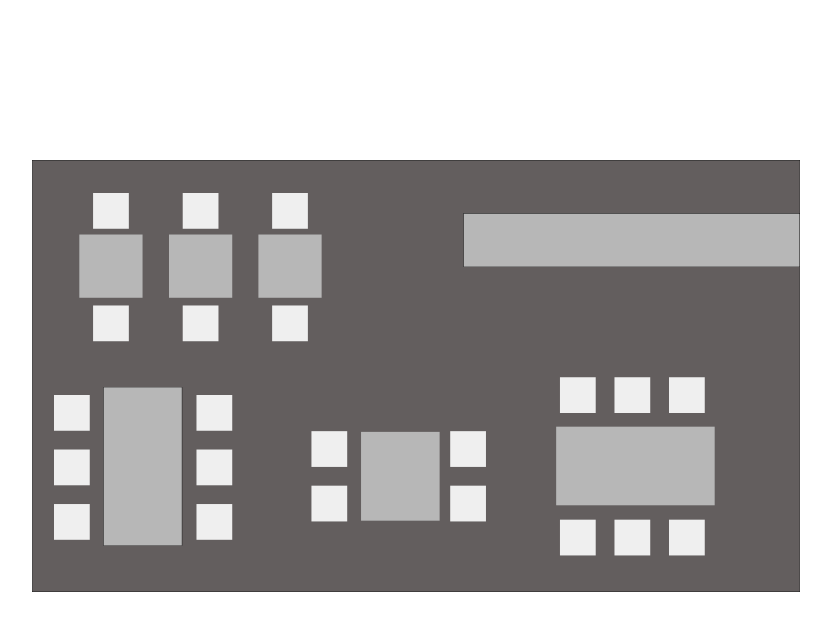
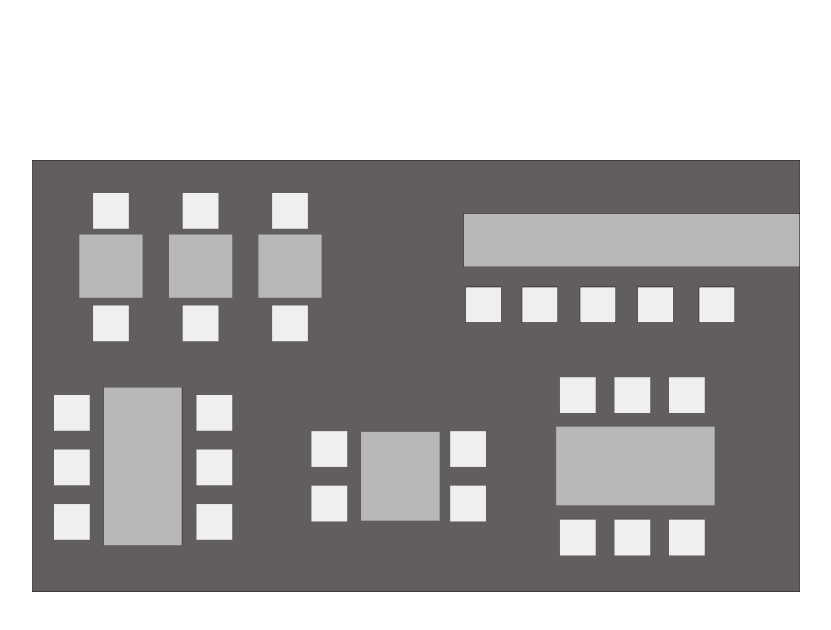
Before and after one commit to Devine4Life-Jules/maitreHotel, a React (Vite) app: page / in a window 1280 px wide. Shown: the top 630 px of the page, without its empty margins (224-1055 px from the left). Built offline with nearby package versions, Linux system fonts and the light colour scheme.

Commit message:
fiexed bar charirs on floorplan

```diff
--- a/src/components/FloorPlan.jsx
+++ b/src/components/FloorPlan.jsx
@@ -65,6 +65,36 @@ const FloorPlan = () => {
                             <rect fill="#efefef" x="1592.5" y="543.1" width="89.4" height="89.4" />
                         </g>
                     </g>
+                    <g id="barSpot5">
+                    <g>
+                        <rect className="cls-1" fill="#efefef" x="1667.6" y="317.5" width="89.4" height="89.4"/>
+                        <path d="M1756.4,318v88.4h-88.4v-88.4h88.4M1757.4,317h-90.4v90.4h90.4v-90.4h0Z"/>
+                    </g>
+                    </g>
+                    <g id="barSpot4">
+                    <g>
+                        <rect className="cls-1" fill="#efefef" x="1514.1" y="317.5" width="89.4" height="89.4"/>
+                        <path d="M1603,318v88.4h-88.4v-88.4h88.4M1604,317h-90.4v90.4h90.4v-90.4h0Z"/>
+                    </g>
+                    </g>
+                    <g id="barSpot3">
+                    <g>
+                        <rect className="cls-1" fill="#efefef" x="1370.1" y="317.5" width="89.4" height="89.4"/>
+                        <path d="M1459,318v88.4h-88.4v-88.4h88.4M1460,317h-90.4v90.4h90.4v-90.4h0Z"/>
+                    </g>
+                    </g>
+                    <g id="barSpot2">
+                    <g>
+                        <rect className="cls-1" fill="#efefef" x="1225.1" y="317.5" width="89.4" height="89.4"/>
+                        <path d="M1313.9,318v88.4h-88.4v-88.4h88.4M1314.9,317h-90.4v90.4h90.4v-90.4h0Z"/>
+                    </g>
+                    </g>
+                    <g id="barSpot1">
+                    <g>
+                        <rect className="cls-1" fill="#efefef" x="1084.1" y="317.5" width="89.4" height="89.4"/>
+                        <path d="M1172.9,318v88.4h-88.4v-88.4h88.4M1173.9,317h-90.4v90.4h90.4v-90.4h0Z"/>
+                    </g>
+                    </g>
                     <g id="table2">
                         <g>
                             <rect fill="#b7b7b7" x="822.6" y="679.7" width="196.5" height="222" />
```
